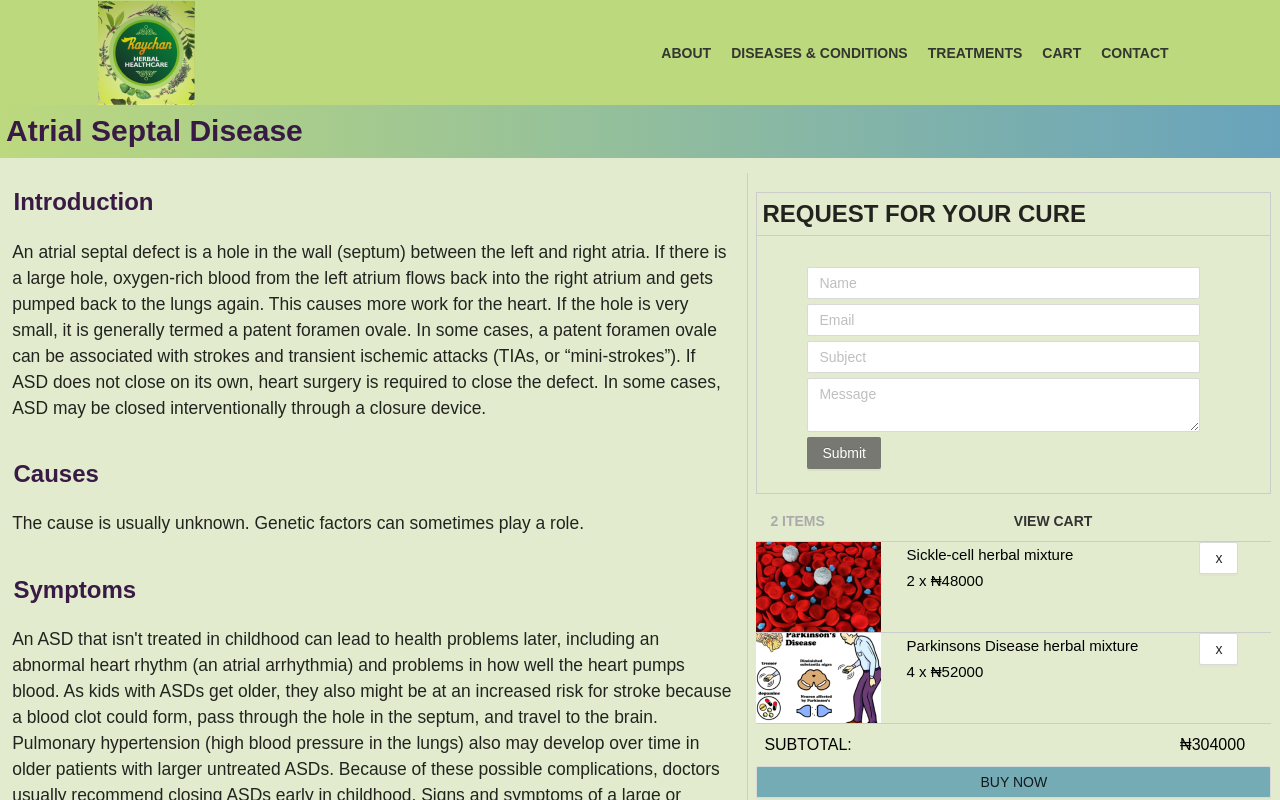
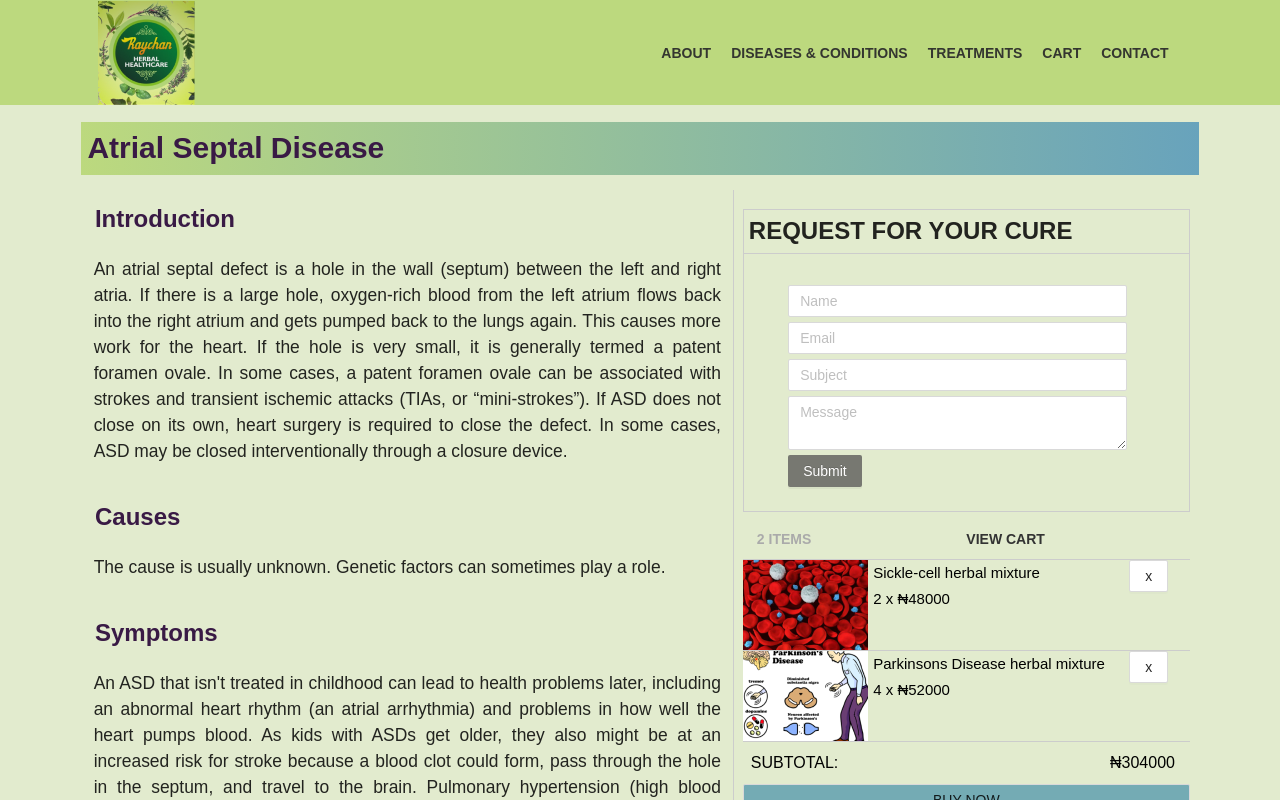
Before and after one commit to damigreen/raychan-frontend, a React (Create React App) app: page /atrial-septal-defect in a window 1280 px wide. Shown: the top 800 px of the page. Built offline with nearby package versions, Linux system fonts and the light colour scheme.

Commit message:
Adjust disease layout

```diff
--- a/src/components/diseases and conditions/atrial septal defect/AtrilaSeptal.js
+++ b/src/components/diseases and conditions/atrial septal defect/AtrilaSeptal.js
@@ -34,7 +34,7 @@ class AtrialSeptalDefect extends Component {
 
 
     return (
-      <div id="diseases">
+      <div id="lsd" className="diseases">
         <div id="disease">
           <Title className="disease-title main" level={2}>Atrial Septal Disease</Title>
           <Row>
```
